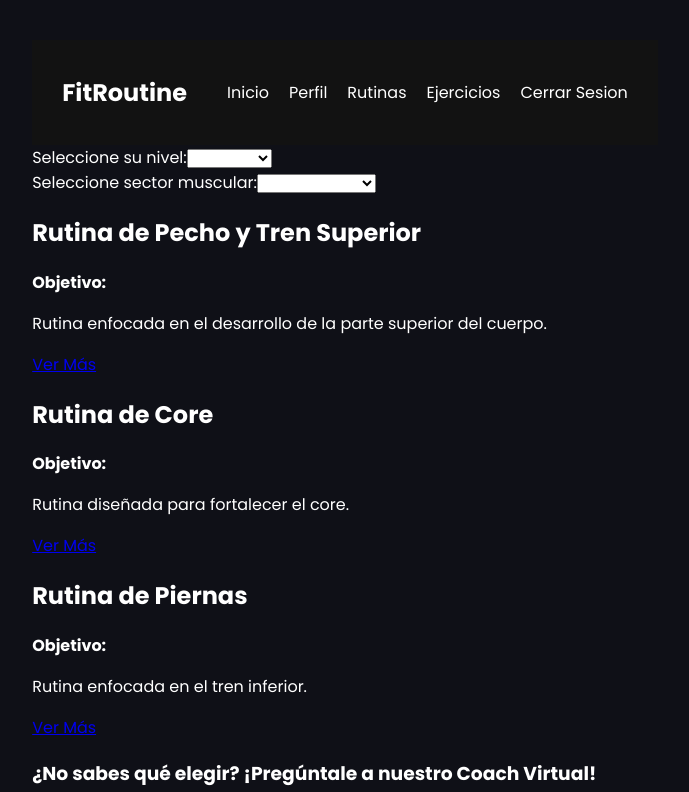
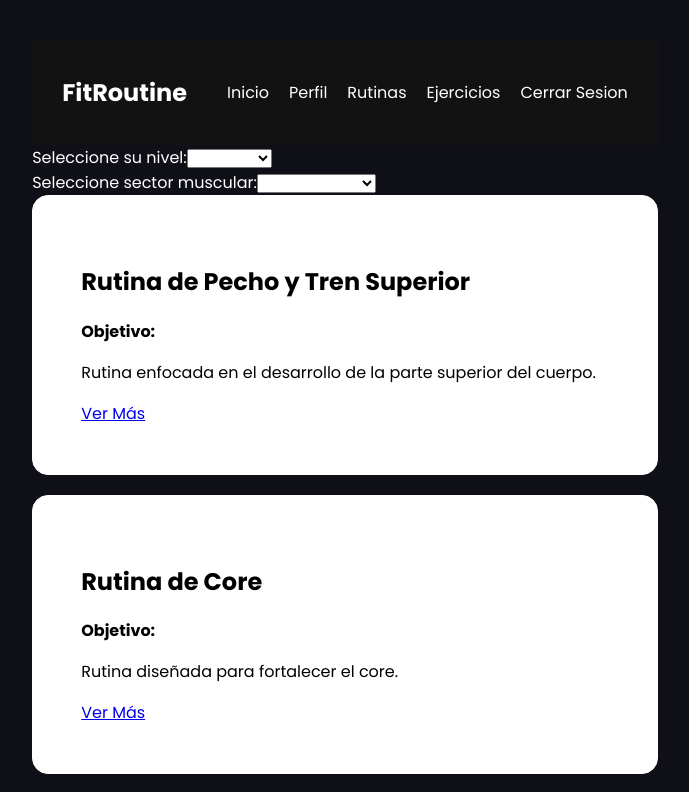
Before and after one commit to rbncode/Avance-FitRoutine, a Vue app: page /agregar-rutinas in a window 1280 px wide. Shown: the top 792 px of the page, without its empty margins (295-984 px from the left). Built offline with nearby package versions, Linux system fonts and the light colour scheme; data requests are answered from the project's data file.

Commit message:
style: agrega estilo
Se agrega estilo a tarjeta de rutina

```diff
--- a/src/components/TarjetaRutina.vue
+++ b/src/components/TarjetaRutina.vue
@@ -42,3 +42,30 @@ const guardarRutina = () => {
     </button>
   </div>
 </template>
+
+<style scoped>
+main,
+h1 {
+  color: var(--text-clr);
+  align-items: center;
+}
+
+.routine {
+  border: 1px solid var(--line-clr);
+  background-color: #fff;
+  color: var(--secondary-text-clr);
+  border-radius: 1em;
+  margin-bottom: 20px;
+  padding: min(3em, 15%);
+}
+
+h1 {
+  display: flex;
+  align-items: center;
+  margin: 30px;
+  justify-content: center;
+  padding: 0 20px;
+  flex-grow: 1;
+  text-align: center;
+}
+</style>
```
